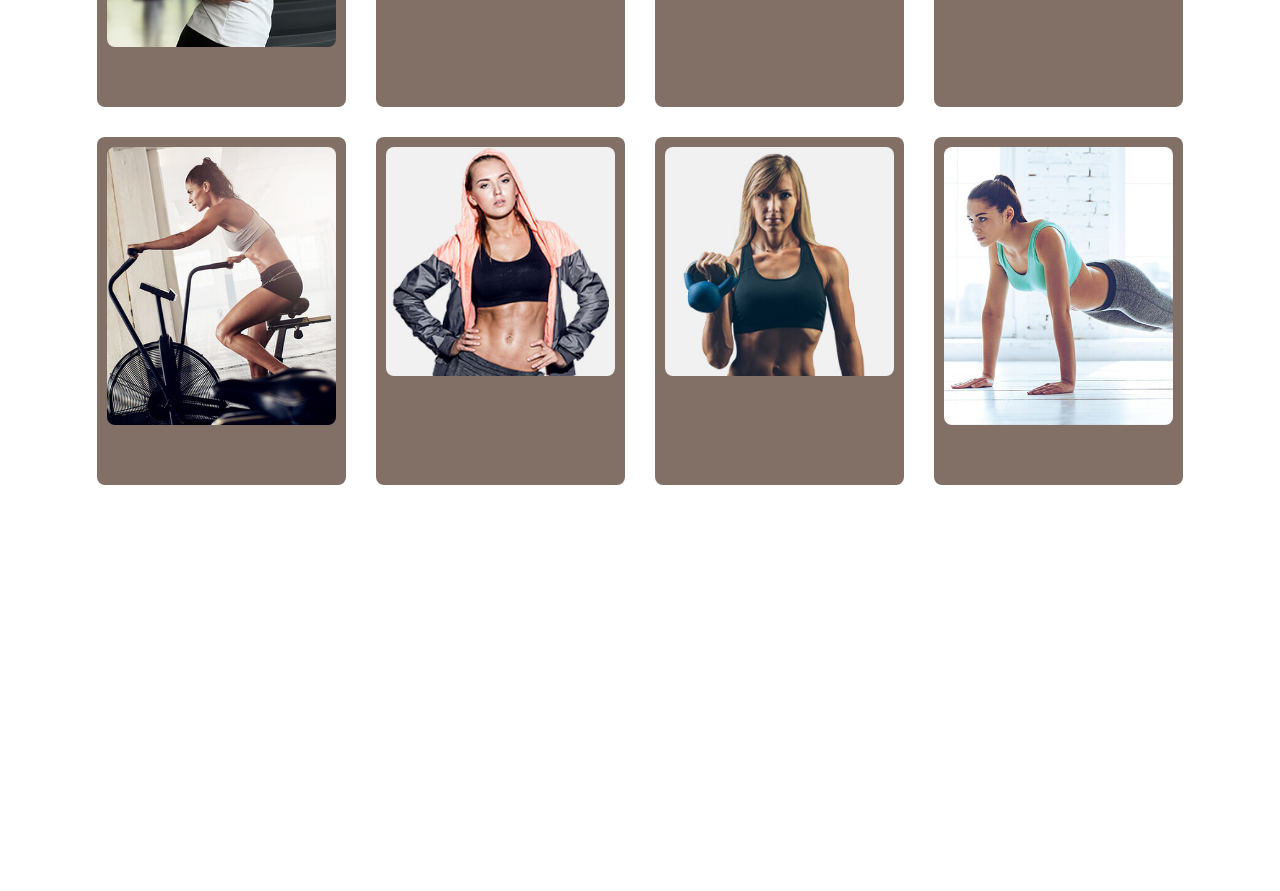
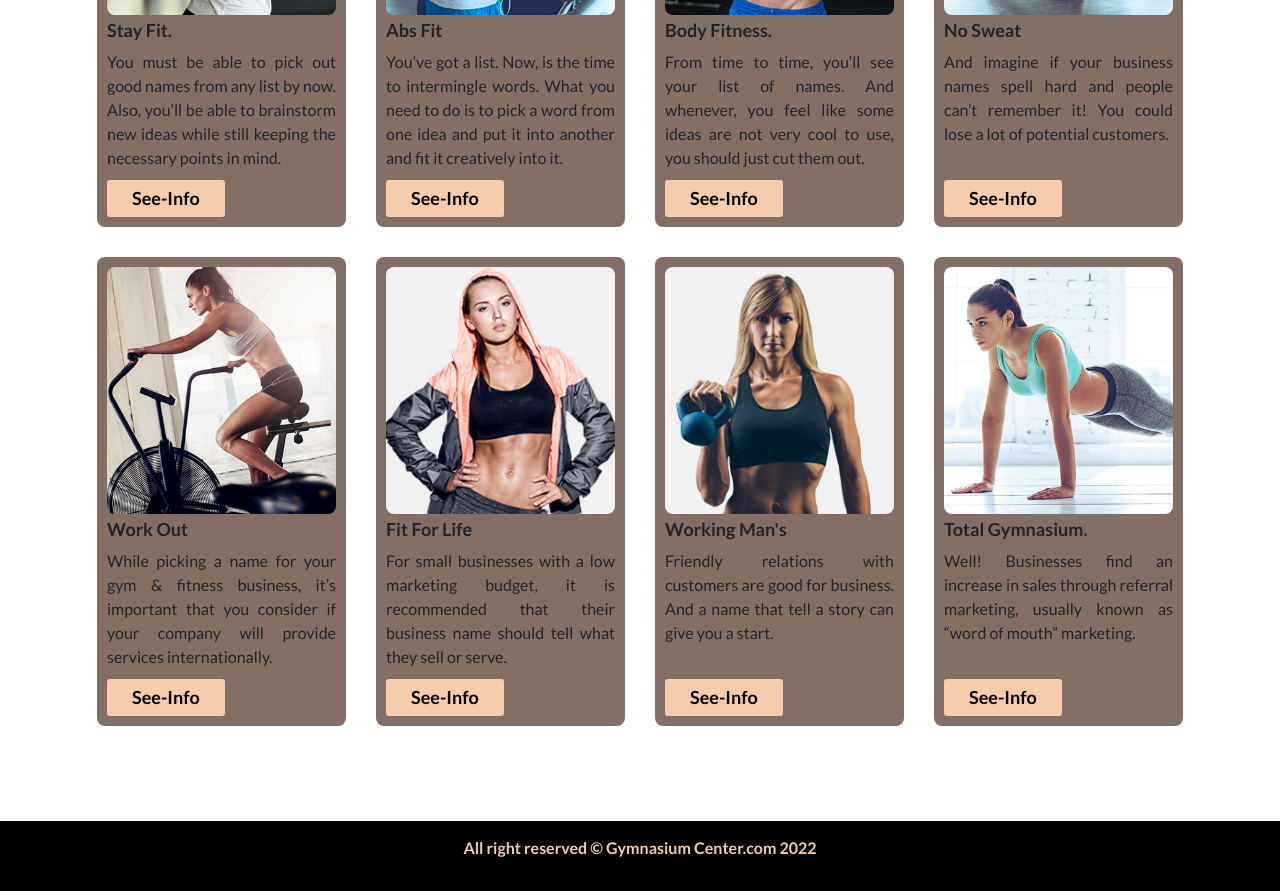
Before and after one commit to SHAFAYET-HOWLADER/independent_service_provider, a React (Create React App) app: page / in a window 1280 px wide. Shown: the part 880-1771 px from the top of the page. Before the commit the page ends 1460 px from the top, so only its background shows below. Built offline with nearby package versions, Linux system fonts and the light colour scheme; a web font is replaced by a local one.

Commit message:
home page added

```diff
--- a/src/App.js
+++ b/src/App.js
@@ -1,6 +1,7 @@
 import { Route, Routes } from 'react-router-dom';
 import './App.css';
 import Home from './Home/Home';
+import Footer from './Pages/Shared/Footer/Footer';
 import Header from './Pages/Shared/Header/Header';
 
 function App() {
@@ -11,6 +12,7 @@ function App() {
           <Route path='/' element={<Home/>}></Route>
           <Route path='/home' element={<Home/>}></Route>
        </Routes>
+       <Footer></Footer>
     </div>
   );
 }
--- /dev/null
+++ b/src/Pages/Services/Service/Service.css
@@ -0,0 +1,41 @@
+
+.service_text h3{
+    font-family: 'Lato', sans-serif;
+    font-size: 18px;
+    font-weight: 600;
+    padding-top: 5px;
+}
+.service_text p{
+    font-family: 'Lato', sans-serif;
+    font-size: 16px;
+    text-align: justify;
+}
+.service_text button{
+    border: none;
+    font-family: 'Lato', sans-serif;
+    font-size: 18px;
+    padding: 5px 25px;
+    background-color: #F7CCAC;
+    border-radius: 3px;
+    font-weight: 600;
+    transition: all linear .4s;
+    position: absolute;
+    bottom: 10px;
+}
+.service_text button:hover{
+    background-color: #C69B7B;
+    color: gold;
+}
+.service{
+    background-color: #826F66;
+    margin: 15px;
+    padding: 10px;
+    border-radius: 8px;
+    position: relative;
+}
+.service img {
+    width: 100%;
+    height: 55%;
+    object-fit: cover;
+    border-radius: 8px;
+}
--- a/src/Pages/Services/Service/Service.js
+++ b/src/Pages/Services/Service/Service.js
@@ -1,10 +1,15 @@
 import React from 'react';
-
+import './Service.css'
 const Service = ({service}) => {
     const {name, img, description, id} = service;
     return (
         <div className='service'>
             <img src={img} alt='img'/>
+            <div className='service_text'>
+              <h3>{name}</h3>
+              <p>{description}</p>
+              <button>See-Info</button>
+            </div>
         </div>
     );
 };
--- a/src/Pages/Services/Services.css
+++ b/src/Pages/Services/Services.css
@@ -15,15 +15,3 @@
     display: grid;
     grid-template-columns: repeat(4, 1fr);
 }
-.service{
-    background-color: #826F66;
-    margin: 15px;
-    padding: 10px;
-    border-radius: 8px;
-}
-.service img {
-    width: 100%;
-    margin-bottom: 50px;
-    object-fit: cover;
-    border-radius: 8px;
-}
--- a/src/Pages/Services/Services.js
+++ b/src/Pages/Services/Services.js
@@ -11,43 +11,43 @@ import Service from './Service/Service';
 import './Services.css'
 const services = [
     {
-        name: "Stay Fit For Life.",
+        name: "Stay Fit.",
         id: 1,
         description: 'You must be able to pick out good names from any list by now. Also, you’ll be able to brainstorm new ideas while still keeping the necessary points in mind.',
         img: gallery_two
     },
     {
-        name: "Abs Fit House.",
+        name: "Abs Fit",
         id: 2,
         description: 'You’ve got a list. Now, is the time to intermingle words. What you need to do is to pick a word from one idea and put it into another and fit it creatively into it.',
         img: gallery_one
     },
     {
-        name: "Body Fitness Centre.",
+        name: "Body Fitness.",
         id: 3,
         description: 'From time to time, you’ll see your list of names. And whenever, you feel like some ideas are not very cool to use, you should just cut them out.',
         img: gallery_five
     },
     {
-        name: "No Sweat Gym.",
+        name: "No Sweat",
         id: 4,
         description: 'And imagine if your business names spell hard and people can’t remember it! You could lose a lot of potential customers.',
         img: gallery_three
     },
     {
-        name: "Work Out World",
+        name: "Work Out",
         id: 5,
         description: 'While picking a name for your gym & fitness business, it’s important that you consider if your company will provide services internationally.',
         img: gallery_four
     },
     {
-        name: "Fit For Life Fitness Center.",
+        name: "Fit For Life",
         id: 6,
         description: 'For small businesses with a low marketing budget, it is recommended that their business name should tell what they sell or serve.',
         img: team_three
     },
     {
-        name: "Working Man's Gym.",
+        name: "Working Man's",
         id: 7,
         description: 'Friendly relations with customers are good for business. And a name that tell a story can give you a start.',
         img: team_one
--- a/src/Pages/Shared/Footer/Footer.css
+++ b/src/Pages/Shared/Footer/Footer.css
@@ -0,0 +1,14 @@
+
+#footer{
+    padding: 15px 0px;
+    background-color: #000;
+}
+#footer .container p{
+    display: flex;
+    justify-content: center;
+    align-items: center;
+    font-family: 'Lato', sans-serif;
+    font-size: 16px;
+    font-weight: 600;
+    color: #F7CCAC;
+}
--- a/src/Pages/Shared/Footer/Footer.js
+++ b/src/Pages/Shared/Footer/Footer.js
@@ -0,0 +1,15 @@
+import React from 'react';
+import './Footer.css'
+const Footer = () => {
+    const today = new Date();
+    const year = today.getFullYear();
+    return (
+       <section id="footer">
+            <div className='container'>
+                <p>All right reserved &copy; Gymnasium Center.com {year}</p>
+            </div>
+       </section>
+    );
+};
+
+export default Footer;
```
